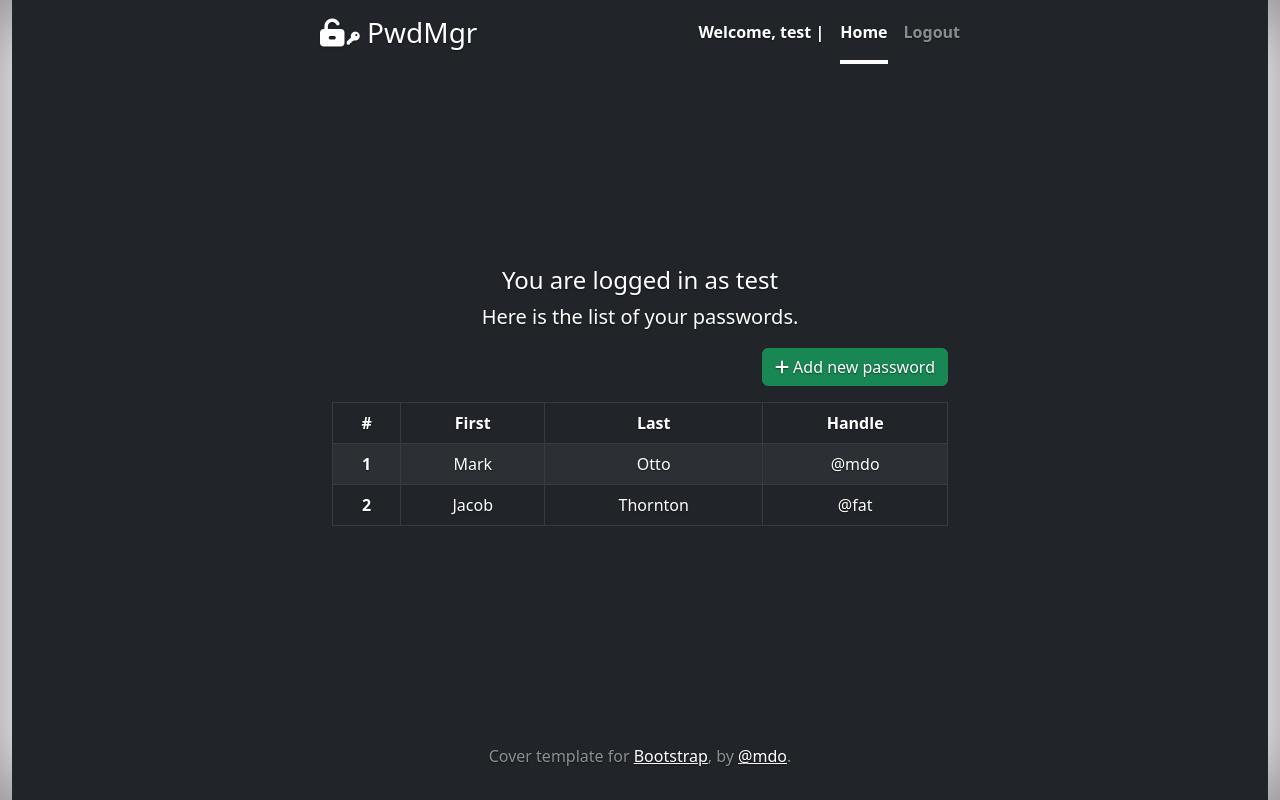
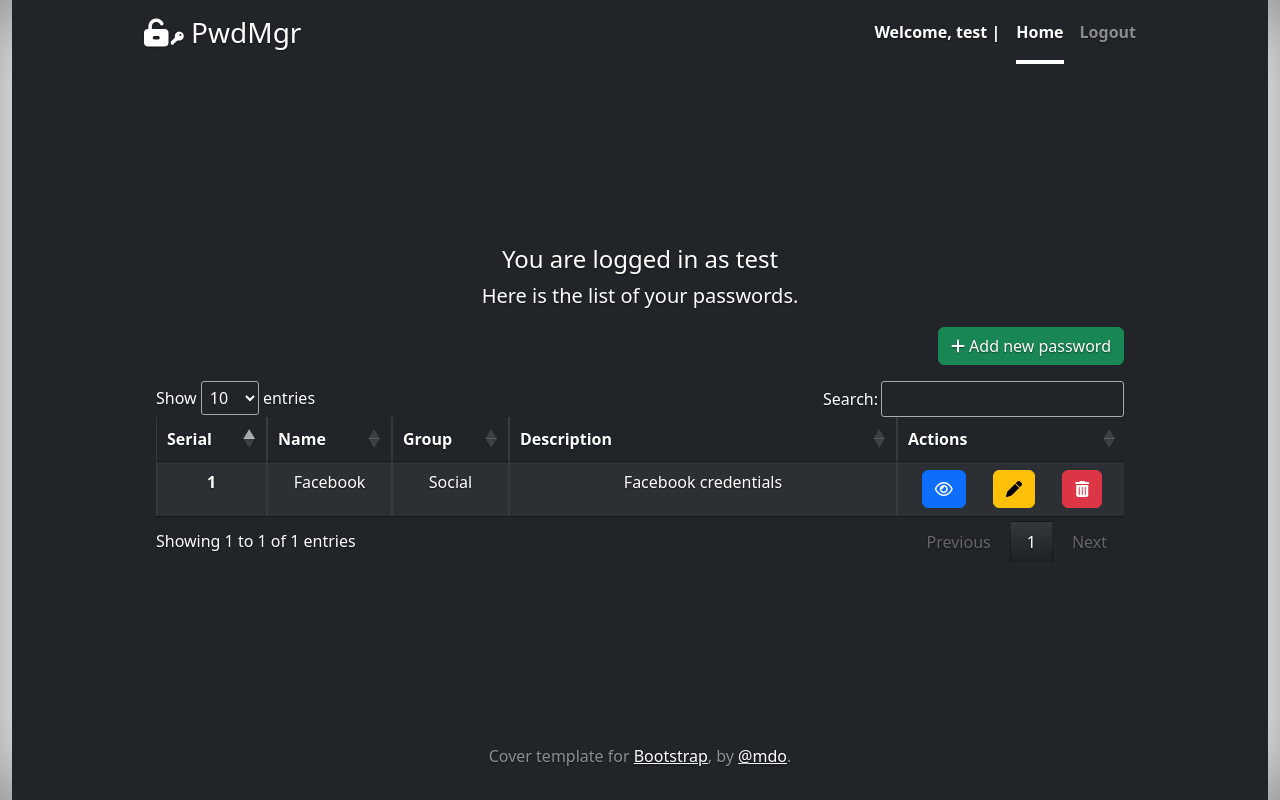
Before and after one commit to subroy13/pwdmgr, a Flask app: page /dashboard/ in a window 1280 px wide. Run offline with Flask 2, Linux system fonts and the light colour scheme; a user stored in the database is signed in; data comes from the database, SQL or seed files in the repository; both versions use the stored data as it was after the commit; some libraries are stand-ins or nearby versions.

Commit message:
fix: added password delete and update logic

```diff
--- a/pwdmgr/api/passapi.py
+++ b/pwdmgr/api/passapi.py
@@ -1,13 +1,14 @@
 # This python files handles all the CRUD operations logic
 # It abstracts over the DB
-from ..models import Password
+from ..models import Password, User
 from .. import appdb
 from ..config import Config
 
 def createNewPassword(pwd: Password):
-    query = "INSERT INTO {}(name, type, description, sensitiveinfo, userid, createdat, lastmodifiedat)\
-        VALUES ($1, $2, $3, $4, $5, $6, $7);".format(Config.DB_PWD_TABLE)
+    query = "INSERT INTO {}(pwdid, name, type, description, sensitiveinfo, userid, createdat, lastmodifiedat)\
+        VALUES ($1, $2, $3, $4, $5, $6, $7, $8);".format(Config.DB_PWD_TABLE)
     params = [
+        pwd.id,
         pwd.pwdname,
         pwd.pwdtype,
         pwd.description,
@@ -18,3 +19,21 @@ def createNewPassword(pwd: Password):
     ]
     rows = appdb.executeQuery(query, params, False)
     return pwd.serialize()
+
+def listAllPasswords(user: User):
+    query = "SELECT pwdid, name, type, description FROM {} WHERE userid = $1 ORDER BY lastmodifiedat DESC;".format(Config.DB_PWD_TABLE)
+    params = [user.id]
+    rows = appdb.executeQuery(query, params, True)
+    return [{"id": row['pwdid'], "name": row['name'], "type": row['type'], "description": row['description']} for row in rows]
+
+def updatePassword(pwd: Password):
+    query = "UPDATE {} SET type = $1, description = $2, sensitiveinfo = $3, lastmodifiedat = $4 WHERE pwdid = $5;".format(Config.DB_PWD_TABLE)
+    params = [pwd.pwdtype, pwd.description, pwd.sensitiveinfo, pwd.lastmodified_at, pwd.id]
+    rows = appdb.executeQuery(query, params, False)
+    return pwd.serialize()
+
+def deletePassword(pwdid: str):
+    query = "DELETE FROM {} WHERE pwdid = $1;".format(Config.DB_PWD_TABLE)
+    params = [pwdid]
+    rows = appdb.executeQuery(query, params, True)
+    return rows
--- a/pwdmgr/routes.py
+++ b/pwdmgr/routes.py
@@ -4,7 +4,7 @@ from . import app
 from .forms import UserSigninForm, UserSignupForm, CreatePasswordForm, EditPasswordForm
 from .models import User, Password
 from .api.userapi import createNewUser, getUser, getUserById
-from .api.passapi import createNewPassword
+from .api.passapi import createNewPassword, listAllPasswords
 
 @app.route("/")
 def home():
@@ -16,7 +16,8 @@ def home():
 def dashboard():
     if 'loggedinuserid' in session and session['loggedinuserid'] is not None:
         user = getUserById(session['loggedinuserid'])
-        return render_template('dashboard.html', user = user)
+        pwdlist = listAllPasswords(user)
+        return render_template('dashboard.html', pwdlist = pwdlist, user = user)
     return redirect(url_for('home'))
 
 
@@ -97,7 +98,8 @@ def add_password():
                     except Exception as e:
                         return jsonify({"errprs": {"masterpwd": ["Invalid master password"]} }), 400
 
-                    pwd = Password(form.pwdname.data, form.pwdtype.data, user, form.description.data, jsoninfo)
+                    pwd = Password(form.pwdname.data, form.pwdtype.data, user, form.description.data)
+                    pwd.addSensitiveInfo(master_key, jsoninfo)
                     pwddata = createNewPassword(pwd)
                     return jsonify({"data": pwddata}), 200
                 except Exception as e:
@@ -107,3 +109,20 @@ def add_password():
 
         return render_template('add_password.html', form = form, user = user)
     return redirect(url_for('home'))
+
+
+@app.route('/password/edit', methods = ['GET', 'POST'])
+def edit_password():
+    if 'loggedinuserid' in session and session['loggedinuserid'] is not None:
+        user = getUserById(session['loggedinuserid'])
+        form = EditPasswordForm()
+        return redirect(url_for('dashboard'))   # TODO
+    return redirect(url_for('home'))
+
+
+@app.route('/password/delete', methods = ['POST'])
+def delete_password():
+    if 'loggedinuserid' in session and session['loggedinuserid'] is not None:
+        user = getUserById(session['loggedinuserid'])
+        return redirect(url_for('dashboard'))   # TODO
+    return redirect(url_for('home'))
--- a/pwdmgr/static/main.css
+++ b/pwdmgr/static/main.css
@@ -8,7 +8,7 @@ body {
 }
 
 .cover-container {
-    max-width: 42em;
+    max-width: 64em;
     height: 100vh;
 }
 
--- a/pwdmgr/templates/dashboard.html
+++ b/pwdmgr/templates/dashboard.html
@@ -6,6 +6,23 @@ Dashboard
 
 {% block customcss %}
 <link rel="stylesheet" href="https://cdn.datatables.net/1.13.1/css/jquery.dataTables.min.css">
+<style>
+    .description-col {
+        width: 100px;
+        white-space: nowrap;
+        overflow: hidden;
+        text-overflow: ellipsis;
+    }
+
+    #password-list_length select {
+        color: white;
+    }
+
+    #password-list_length option {
+        color: black;
+    }
+
+</style>
 {% endblock %}
 
 {% block content %}
@@ -19,28 +36,70 @@ Dashboard
             </a>
         </div>
         <div class="table-responsive">
-            <table class="table table-dark table-bordered table-striped table-hover">
+            <table class="table table-dark table-bordered table-striped table-hover" id="password-list">
                 <thead>
                     <tr>
-                        <th scope="col">#</th>
-                        <th scope="col">First</th>
-                        <th scope="col">Last</th>
-                        <th scope="col">Handle</th>
+                        <th scope="col">Serial</th>
+                        <th scope="col">Name</th>
+                        <th scope="col">Group</th>
+                        <th scope="col" class="description-col">Description</th>
+                        <th scope="col">Actions</th>
                     </tr>
                 </thead>
                 <tbody>
-                    <tr>
-                        <th scope="row">1</th>
-                        <td>Mark</td>
-                        <td>Otto</td>
-                        <td>@mdo</td>
-                    </tr>
-                    <tr>
-                        <th scope="row">2</th>
-                        <td>Jacob</td>
-                        <td>Thornton</td>
-                        <td>@fat</td>
-                    </tr>
+                    {% for pwd in pwdlist %}
+                        <tr>
+                            <th scope="row">{{ loop.index }}</th>
+                            <td>{{ pwd.name }}</td>
+                            <td>{{ pwd.type }}</td>
+                            <td class="description-col">{{ pwd.description }}</td>
+                            <td class="d-flex justify-content-around">
+                                <button class="btn btn-primary mx-1" data-bs-toggle="modal" data-bs-target="#{{ pwd.id }}-view-modal"><i class="fa fa-solid fa-eye"></i></button>
+                                <button class="btn btn-warning mx-1 edit-password-btn" id-value="{{ pwd.id }}" name-value="{{ pwd.name }}"><i class="fa fa-solid fa-pen"></i></button>
+                                <button class="btn btn-danger mx-1 delete-password-btn" data-bs-toggle="modal" data-bs-target="#{{ pwd.id }}-delete-modal"><i class="fa fa-solid fa-trash"></i></button>
+                            </td>
+
+                            <!-- Modal View -->
+                            <div class="modal fade" id="{{ pwd.id }}-view-modal" data-bs-backdrop="static" data-bs-keyboard="false" tabindex="-1" aria-labelledby="{{ pwd.id }}-view-label" aria-hidden="true">
+                                <div class="modal-dialog">
+                                    <div class="modal-content bg-dark text-light border">
+                                        <div class="modal-header">
+                                            <h1 class="modal-title fs-5" id="{{ pwd.id }}-view-label">View password</h1>
+                                            <button type="button" class="btn-close" data-bs-dismiss="modal" aria-label="Close"></button>
+                                        </div>
+                                        <div class="modal-body">
+                                            <!-- TODO -->
+                                            ...
+                                        </div>
+                                        <div class="modal-footer">
+                                            <button type="button" class="btn btn-secondary" data-bs-dismiss="modal">Close</button>
+                                        </div>
+                                    </div>
+                                </div>
+                            </div>
+
+                            <!-- Modal Delete -->
+                            <div class="modal fade" id="{{ pwd.id }}-delete-modal" data-bs-backdrop="static" data-bs-keyboard="false" tabindex="-1" aria-labelledby="{{ pwd.id }}-delete-label" aria-hidden="true">
+                                <div class="modal-dialog">
+                                    <div class="modal-content bg-dark text-light border">
+                                        <div class="modal-header">
+                                            <h1 class="modal-title fs-5" id="{{ pwd.id }}-delete-label">Delete password</h1>
+                                            <button type="button" class="btn-close" data-bs-dismiss="modal" aria-label="Close"></button>
+                                        </div>
+                                        <div class="modal-body">
+                                            <p class="fw-bold text-danger">Are you sure you want to delete the password '{{ pwd.name }}'?</p>
+                                            <!-- TODO -->
+                                            ...
+                                        </div>
+                                        <div class="modal-footer">
+                                            <button type="button" class="btn btn-secondary" data-bs-dismiss="modal">Close</button>
+                                        </div>
+                                    </div>
+                                </div>
+                            </div>
+
+                        </tr>
+                    {% endfor %}
                 </tbody>
             </table>
         </div>
@@ -50,4 +109,38 @@ Dashboard
 
 {% block customjs %}
 <script src="https://cdn.datatables.net/1.13.1/js/jquery.dataTables.min.js"></script>
+
+<script>
+    $(document).ready(() => {
+        $('#password-list').dataTable({
+            "columns": [
+                null,
+                null,
+                null,
+                {"width": "40%"},
+                null
+            ]
+        });
+
+        $('.edit-password-btn').click((e) => {
+            e.preventDefault();
+            var pwdid = $(this).attr('id-value');
+            var pwdname = $(this).attr('name-value');
+
+            $.confirm({
+                title: 'Edit Password',
+                content: `Do you want to edit password '${pwdname}'?`,
+                type: 'orange',
+                buttons: {
+                    Yes: function() {
+                        window.location.replace("{{ url_for('edit_password') }}?id=" + pwdid);
+                    },
+                    No: function() {
+                    }
+                }
+            });
+        });
+
+    });
+</script>
 {% endblock %}
```
Also changed, not shown: pwdmgr/models/password.py (+7 -6 lines), pwdmgr/templates/add_password.html (+10 -2 lines), app.sqlite.
